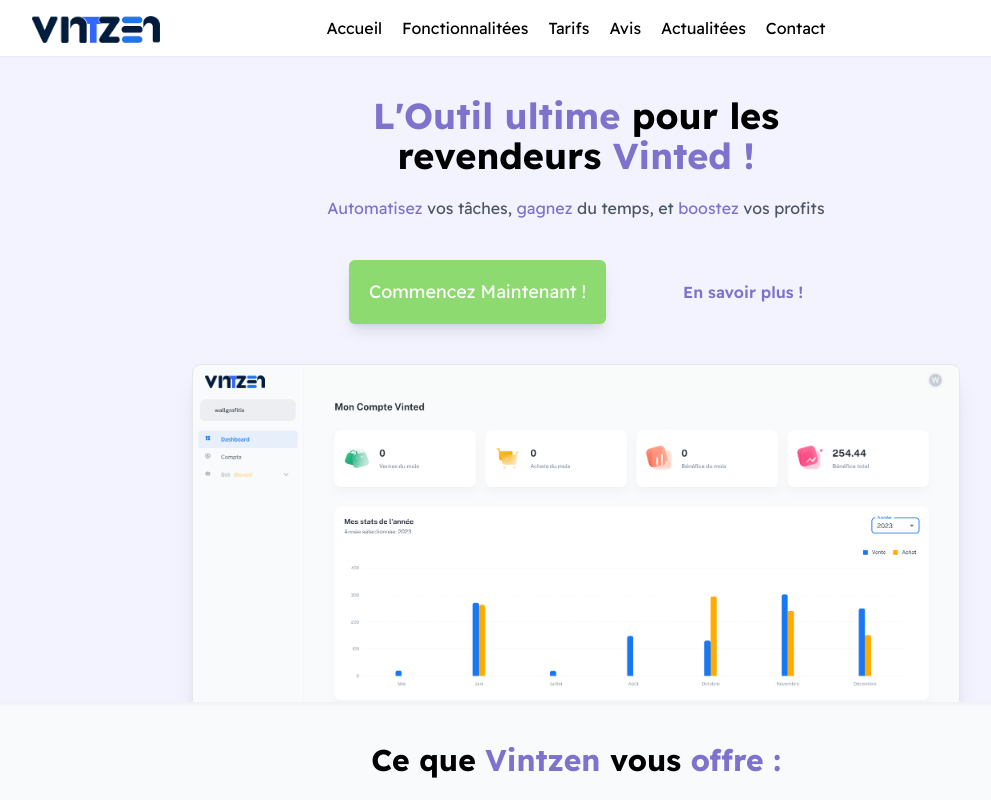
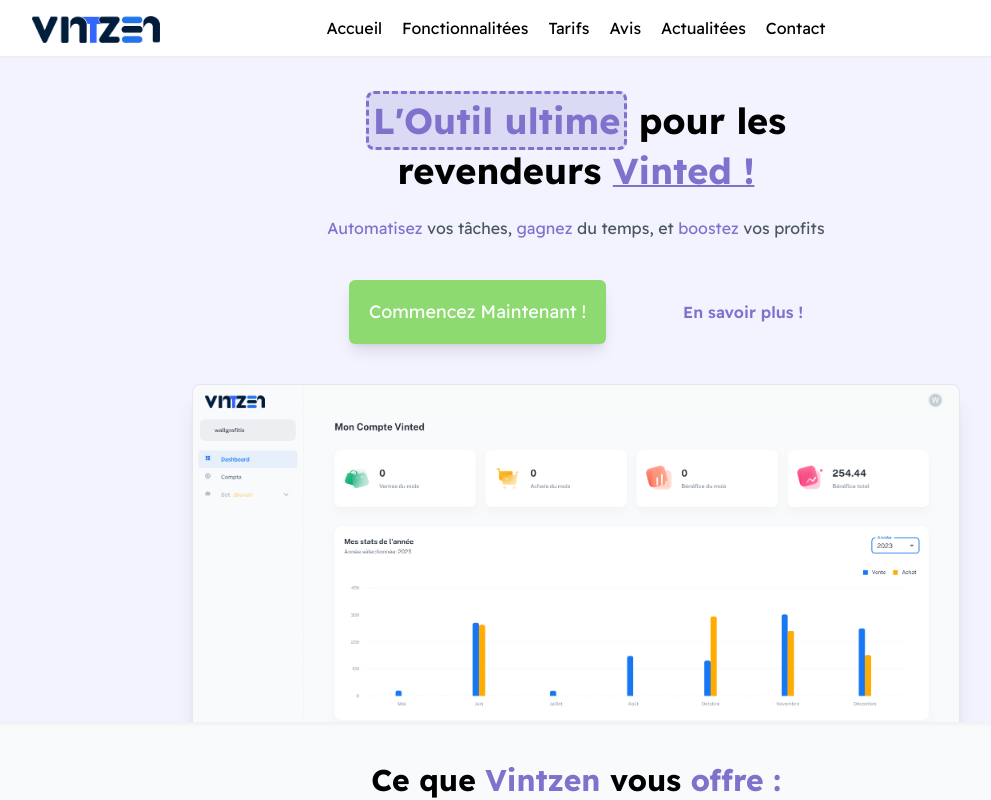
Before and after one commit to Eaulmesse/vintzen_front, a React (Vite) app: page / in a window 1280 px wide. Shown: the top 800 px of the page, without its empty margins (64-1055 px from the left). Built offline with nearby package versions, Linux system fonts and the light colour scheme.

Commit message:
add: header h1 decoration

```diff
--- a/src/components/Header/Header.jsx
+++ b/src/components/Header/Header.jsx
@@ -10,7 +10,7 @@ const Header = () => {
     return (
         <motion.header  id='hero' className="text-center readex-pro  bg-opacity-10 bg-indigo-400">
             <div className='md:w-3/6 w-5/6 max-w-xl m-auto'>
-                <motion.h1 initial={{ opacity: 0 }} animate={{ opacity: 1 }} transition={{ delay: 0.75, duration: 1 }} className='text-4xl font-bold pt-32 lg:pt-10'><span className='text-custom-purple'>L'Outil ultime</span> pour les revendeurs <span className='text-custom-purple'>Vinted !</span></motion.h1>
+                <motion.h1 initial={{ opacity: 0 }} animate={{ opacity: 1 }} transition={{ delay: 0.75, duration: 1 }} className='text-4xl/[50px] font-bold pt-32 lg:pt-10'><span className='text-custom-purple bg-custom-purple bg-opacity-20 p-1 border-[3px] border-custom-purple border-dashed rounded-lg'>L'Outil ultime</span> pour les revendeurs <span className='text-custom-purple underline decoration-2'>Vinted !</span></motion.h1>
                 <motion.p initial={{ opacity: 0 }} animate={{ opacity: 1 }} transition={{ delay: 0.75, duration: 1 }} className='mt-5 text-gray-600'><span className='text-custom-purple'>Automatisez </span>vos tâches, <span className='text-custom-purple'>gagnez</span>  du temps, et <span className='text-custom-purple'>boostez</span> vos profits</motion.p>
 
                 <motion.div initial={{ opacity: 0 }} animate={{ opacity: 1 }} transition={{ delay: 1.25, duration: 2 }} className='mt-10 flex flex-col md:flex-row md:justify-evenly items-center md:space-x-4'>
```
